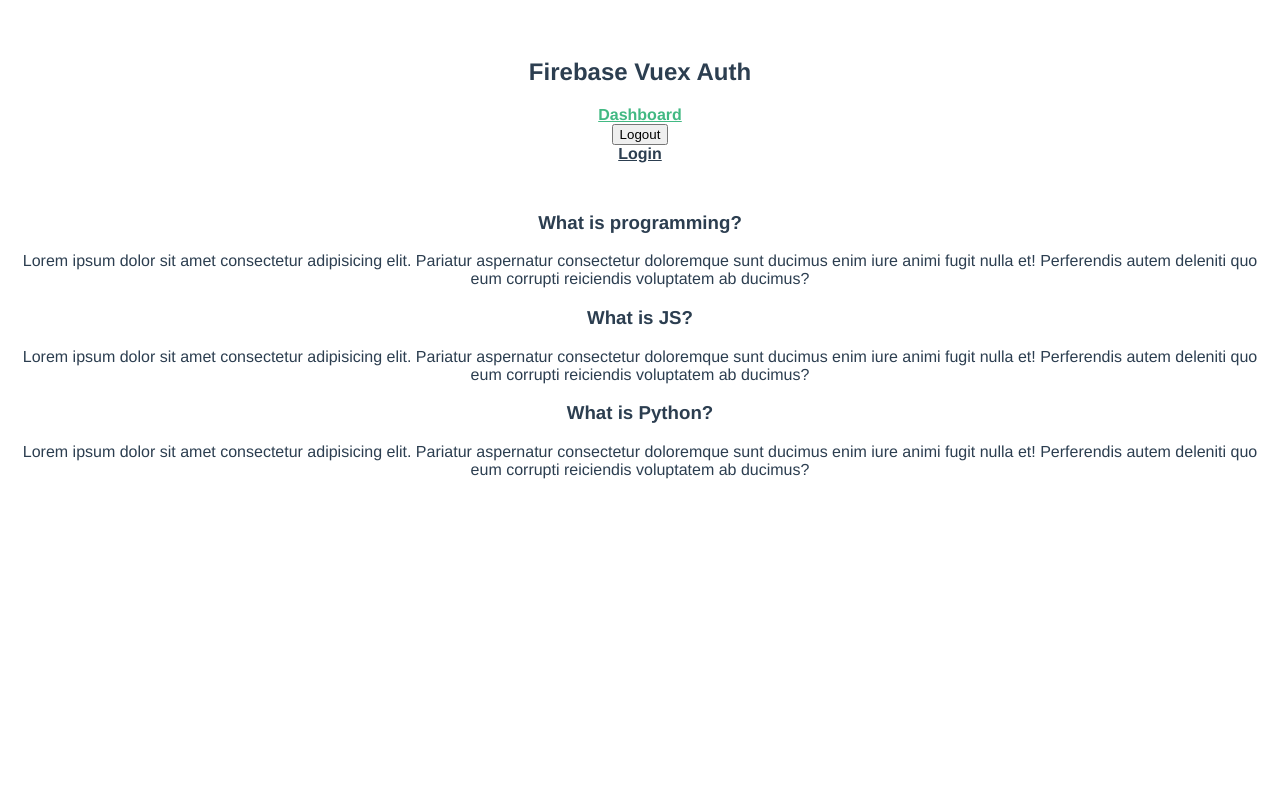
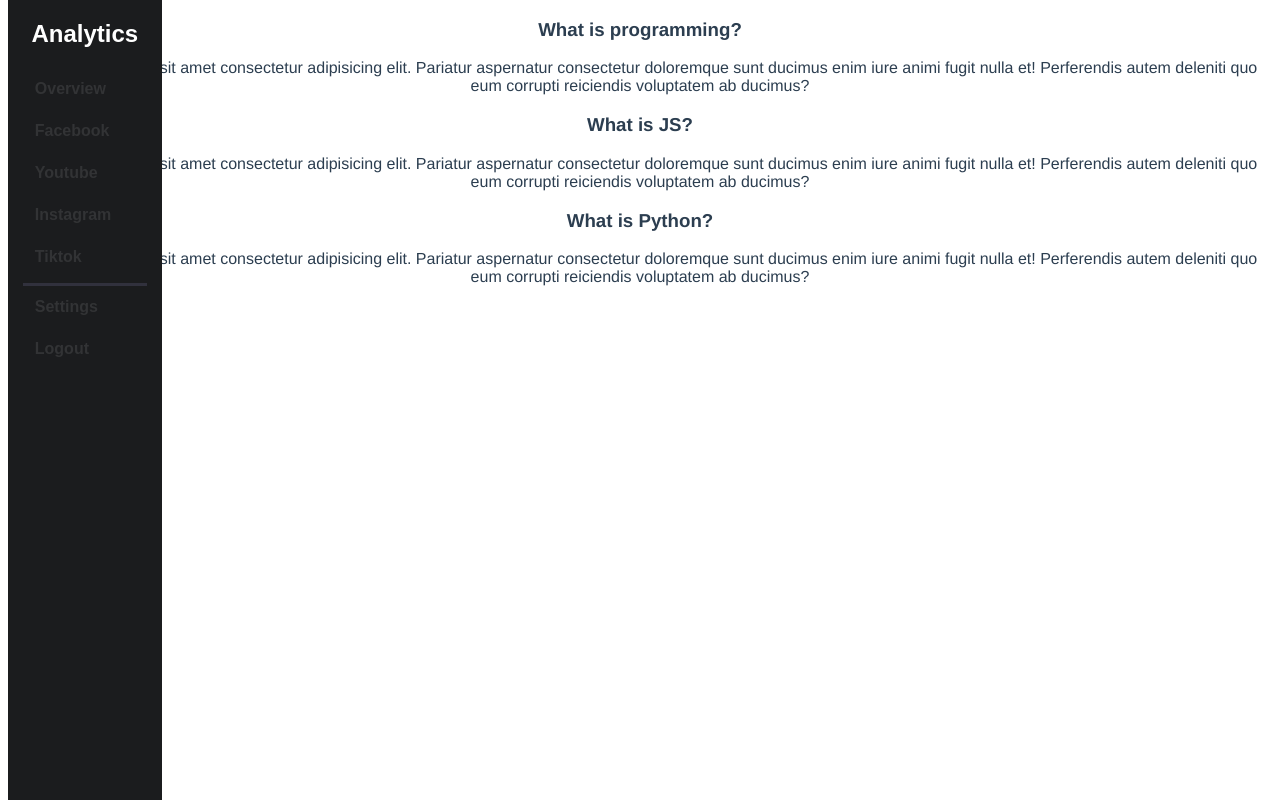
Before and after one commit to chophupchong/Analytical-Dashboard, a Vue app in the folder frontend/: page / in a window 1280 px wide. Built offline with nearby package versions, Linux system fonts and the light colour scheme.

Commit message:
reformatted navbar component for dashboard (not completed)

```diff
--- a/frontend/src/components/Navbar.vue
+++ b/frontend/src/components/Navbar.vue
@@ -1,22 +1,20 @@
 <template>
-  <nav class="flex items-center justify-between">
-    <h1 class="text-2xl">Firebase Vuex Auth</h1>
 
+  <div id="nav">
+    <h2>Analytics</h2>
     <!-- for all users -->
-    <div class="">
-      <router-link to="/">Dashboard</router-link>
+    <router-link class="routerlink" to="/">Overview</router-link>
+    <router-link class="routerlink" to="/">Facebook</router-link>
+    <router-link class="routerlink" to="/youtube">Youtube</router-link>
+    <router-link class="routerlink" to="/">Instagram</router-link>
+    <router-link class="routerlink" to="/">Tiktok</router-link>
+
+    <div id="container">
+    <router-link class="routerlink" to="/login">Settings</router-link>
+    <router-link class="routerlink" to="/login">Logout</router-link>
     </div>
-
     <!-- for logged in users -->
-    <div class="flex space-x-4">
-      <button>Logout</button>
-    </div>
-
-    <!-- for logged out users -->
-    <div class="flex space-x-4">
-      <router-link to="/login">Login</router-link>
-    </div>
-  </nav>
+  </div>
 </template>
 
 <script>
@@ -24,3 +22,65 @@
   name: 'navbar-component',
 };
 </script>
+
+<style scoped>
+
+h2{
+  color: white;
+}
+#container {
+  display: flex;
+  flex-direction: column;
+  margin-top: 5px;
+  border-top:solid;
+  border-color: #31313d;
+}
+#nav {
+  display: flex;
+  flex-direction: column;
+  background-color: #1B1C1E;
+  justify-content: flex-start;
+  align-items: center;
+  height: 100vh;
+  width: 12%;
+  top: 0;
+  overflow: auto;
+  position: fixed;
+  font-family: "Poppins", sans-serif;
+  font-weight: 300;
+  color: white;
+  font-size: 16px;
+}
+
+
+.routerlink {
+  display: block;
+  text-decoration: none;
+  padding: 10px;
+  margin: 2px;
+  font-weight: 600;
+  text-align:left;
+  transition-property: color, background;
+  transition-duration: 0.3s;
+  text-decoration: none;
+}
+
+
+.routerlink:hover {
+  border-radius: 5px;
+  background: #323335;
+  min-width: 100px;
+}
+
+.routerlink:visited {
+  border-radius: 5px;
+  min-width: 100px;
+  color: #62666b;
+}
+
+.routerlink:link {
+  border-radius: 5px;
+  min-width: 100px;
+  color: #323335;
+}
+</style>
```
